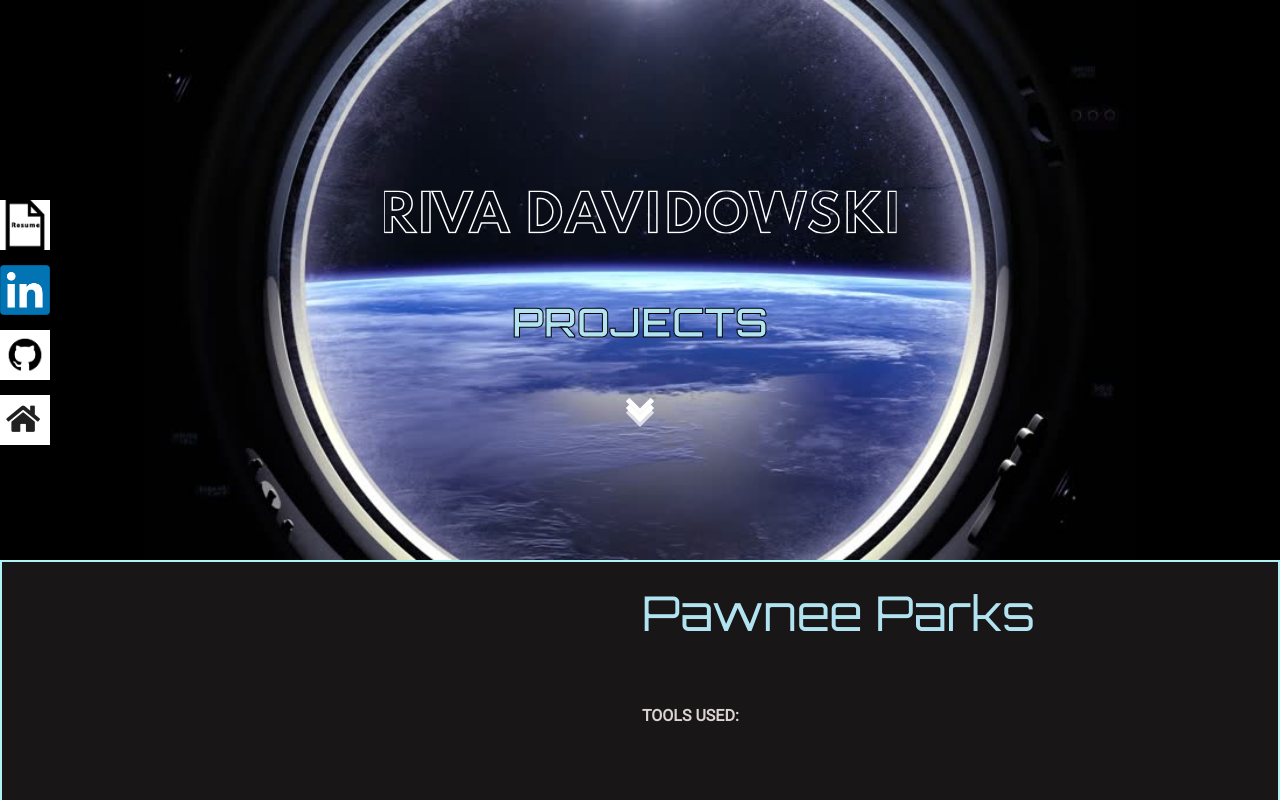
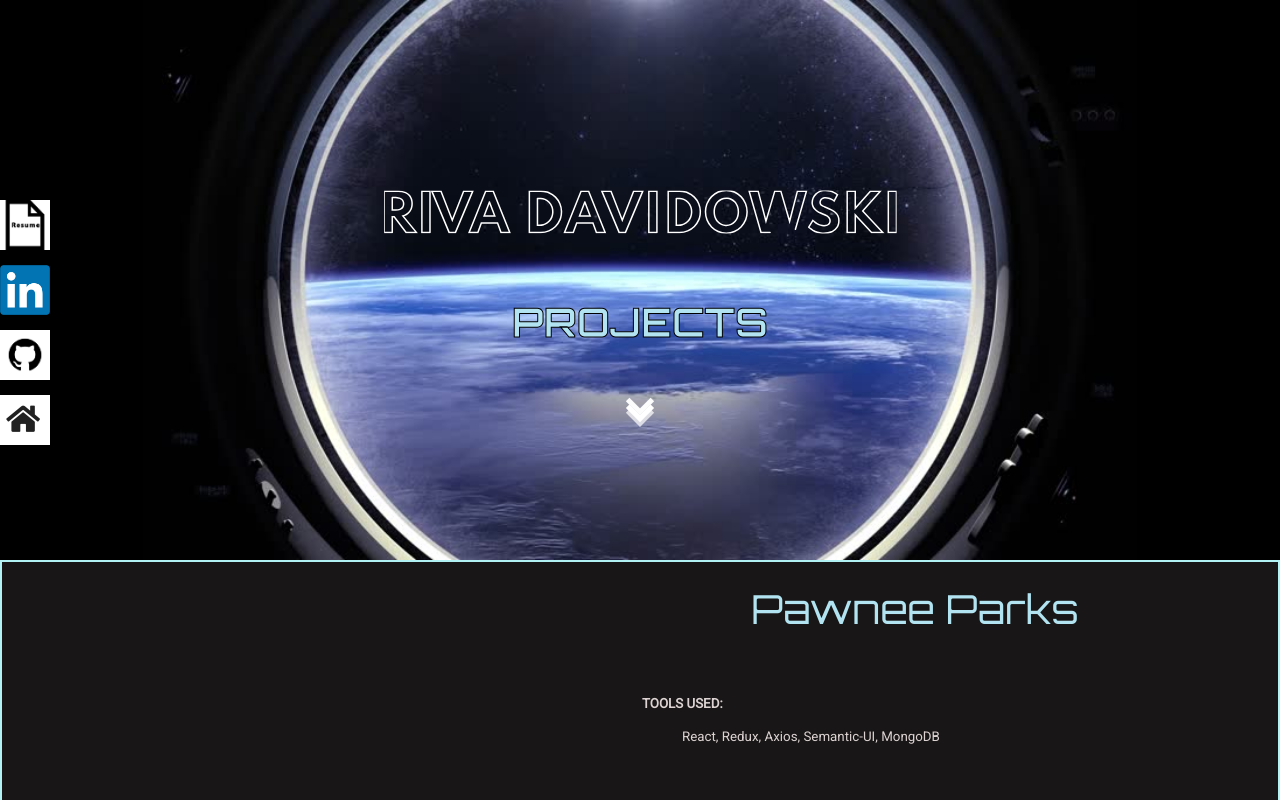
Before and after one commit to RivaD2/riva-portfolio, a React (Create React App) app: page / in a window 1280 px wide. Both pictures are taken after a click on the button "VIEW PROJECTS". Shown: the top 800 px of the page. Built offline with nearby package versions, Linux system fonts and the light colour scheme; no server answers; a web font is replaced by a local one.

Commit message:
added gif to modal component instead

```diff
--- a/src/Components/Modal.js
+++ b/src/Components/Modal.js
@@ -9,7 +9,7 @@ class Modal extends React.Component {
                 <div className="modal-content">
                     <div className="modal-img">
                         <img
-                          src={this.props.projectData.img_url}
+                          src={this.props.projectData.gif_url}
                           alt="project-gif"
                           className="modal-gif"
                         />
--- a/src/Components/Project.css
+++ b/src/Components/Project.css
@@ -31,7 +31,7 @@
 
 .project-title {
     color:rgb(178, 227, 241);
-    font-size: 36pt;
+    font-size: 30pt;
     text-align:center;
     font-family: 'Orbitron', sans-serif;
 }
@@ -48,8 +48,8 @@ box-sizing: border-box;
   font-weight: bold;
   font-family: 'Orbitron', sans-serif;
   margin:0 auto;
-  height:50px;
-  width: 175px;
+  height:40px;
+  width: 160px;
   padding: 8px;
   color: rgb(42, 177, 218);
   border: 2px solid rgb(14, 169, 216);
@@ -60,6 +60,7 @@ box-sizing: border-box;
   flex-direction:row;
   justify-content: center;
   align-items:center;
+  border-radius: 8px;
 }
 
 .project-page-button{
@@ -73,13 +74,13 @@ box-sizing: border-box;
 
 #tools-used-desc b {
    text-align:left;
-   font-size: 12pt;
+   font-size: 10pt;
    text-transform: uppercase;
 }
 
 .project-text{
     color: rgb(221, 211, 211);
-    font-size:12pt;
+    font-size:10pt;
     line-height: 1.5em;
     font-family: 'Roboto', sans-serif;
 }
--- a/src/Components/Project.js
+++ b/src/Components/Project.js
@@ -10,15 +10,10 @@ class Project extends React.Component {
       this.props.showModal(this.props.projectData);
     }
 
-    onImageHover = imageProp => {
-      this.setState({
-        image: this.props.projectData[imageProp]
-      })
-    }
-
   render() {
     const {
       title,
+      img_url,
       tools_used,
       text_desc,
       github_url
@@ -28,11 +23,9 @@ class Project extends React.Component {
         <div className="project-container">
           <div className="image-container">
               <img
-                src={this.state.image}
-                onMouseEnter={() => this.onImageHover('gif_url')}
+                src={img_url}
                 alt="project-gif"
                 className="project-gif"
-                onMouseLeave={() => this.onImageHover('img_url')}
               />
           </div>
           <div className="detail-container">
@@ -54,7 +47,7 @@ class Project extends React.Component {
             </div>
             <div className="button-spacer"></div>
             <div className="button-container">
-              <button className="project-page-button" onClick={this.onDemoClickCallback}>VIEW DEMO</button>
+              <button className="project-page-button" onClick={this.onDemoClick}>VIEW DEMO</button>
               <a href={github_url} target="RivaD2" className="project-page-button">SOURCE CODE</a>
             </div>
           </div>
--- a/src/Pages/ProjectsPage.js
+++ b/src/Pages/ProjectsPage.js
@@ -18,8 +18,8 @@ class Projects extends React.Component {
         img_url: '',
         gif_url: '',
         github_url:'',
-        tools_used:'',
-        text_desc:''
+        tools_used:'React, Redux, Axios, Semantic-UI, MongoDB',
+        text_desc:'Spoof Government website inspired by the popular show Parks and Recreation.'
       },
       {
         title: 'Project Pinstrat',
@@ -27,10 +27,12 @@ class Projects extends React.Component {
         gif_url:'/images/pinstrat-gif.gif',
         github_url:'https://github.com/RivaD2/project-pinstrat',
         tools_used:'MongoDB, bcrypt, Express, Node.js',
-        text_desc:'Backend server and database interface for Pinstrat(our client), including encrypted request data and filtered results'
+        text_desc:'Project Pinstrat involved building a back-end server and database interface for Pinstrat(our client) as well as encrypted request data and filtered results. ' +
+        ' I set up all crud routes, the database and the Mongoose Schema. I also worked with ' +
+        ' the client to implement encryption on the request to prevent access to game data that players haven\'t unlocked during gameplay.'
       },
       {
-        title: '',
+        title: 'TBD',
         img_url: '',
         if_url: '',
         github_url:'',
@@ -51,7 +53,7 @@ class Projects extends React.Component {
     });
   };
 
-  showModal = (projectData) => {
+  showModal = projectData => {
     this.setState({
       projectData: projectData
     })
@@ -88,6 +90,7 @@ class Projects extends React.Component {
           <ArrowBox />
         </section>
         </header>
+
         {this.projectList.map((projectData,index) => {
             return [
               <Project projectData={projectData} showModal={this.showModal}/>,
@@ -103,4 +106,5 @@ class Projects extends React.Component {
     )
   }
 }
+
 export default Projects;
```
